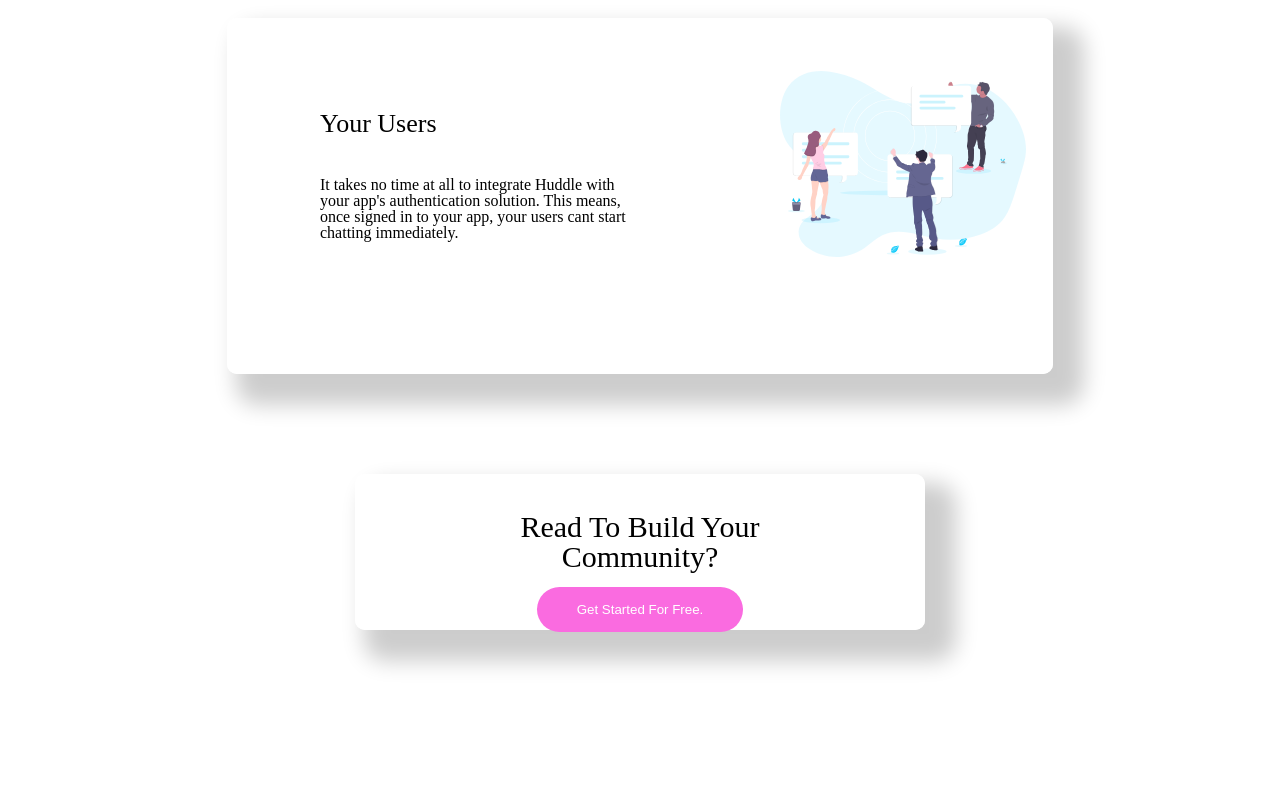
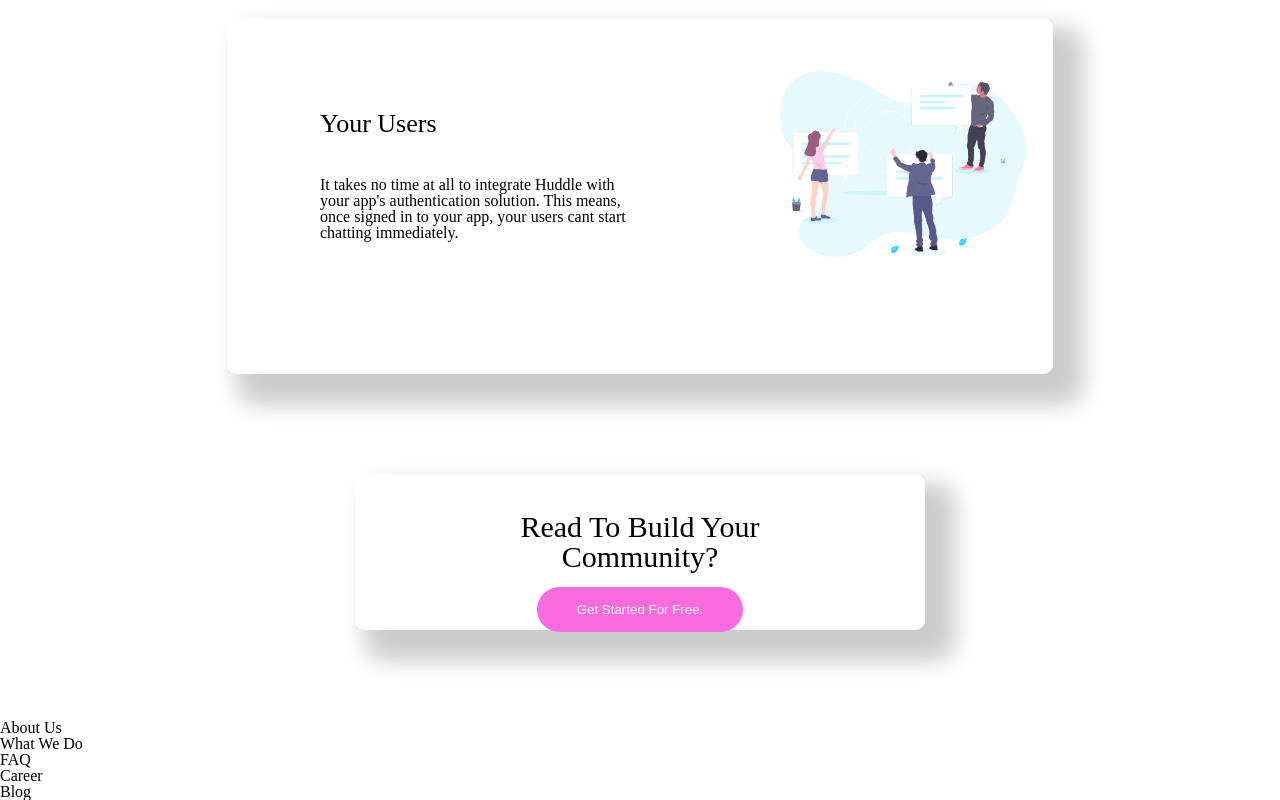
Before and after one commit to filipe-dias-dev/huddle_landing_page, a plain HTML site: page index.html in a window 1280 px wide. Shown: the part 1425-2225 px from the top of the page. Before the commit the page ends 2145 px from the top, so only its background shows below. Drawn offline with Linux system fonts and the light colour scheme.

Commit message:
inserindo o footer

```diff
--- a/index.html
+++ b/index.html
@@ -84,5 +84,15 @@
         </article>
       </section>
     </main>
+
+    <footer>
+      <ul>
+        <li>About Us</li>
+        <li>What We Do</li>
+        <li>FAQ</li>
+        <li>Career</li>
+        <li>Blog</li>
+      </ul>
+    </footer>
   </body>
 </html>
```
